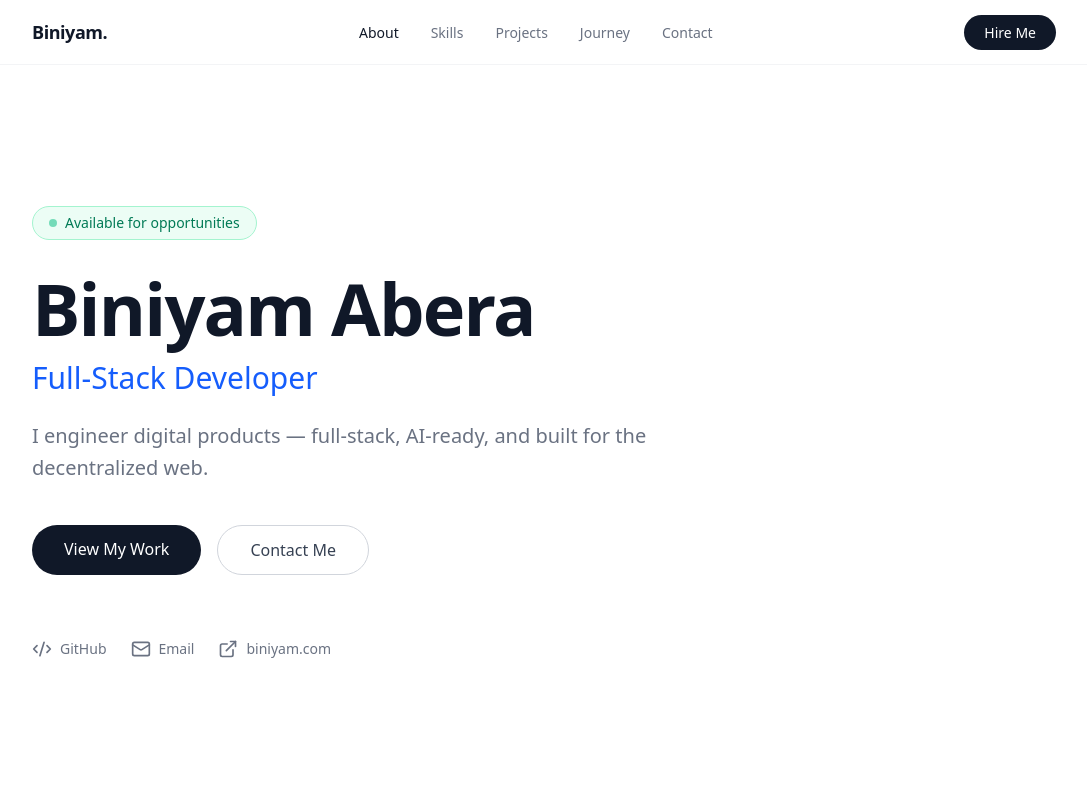
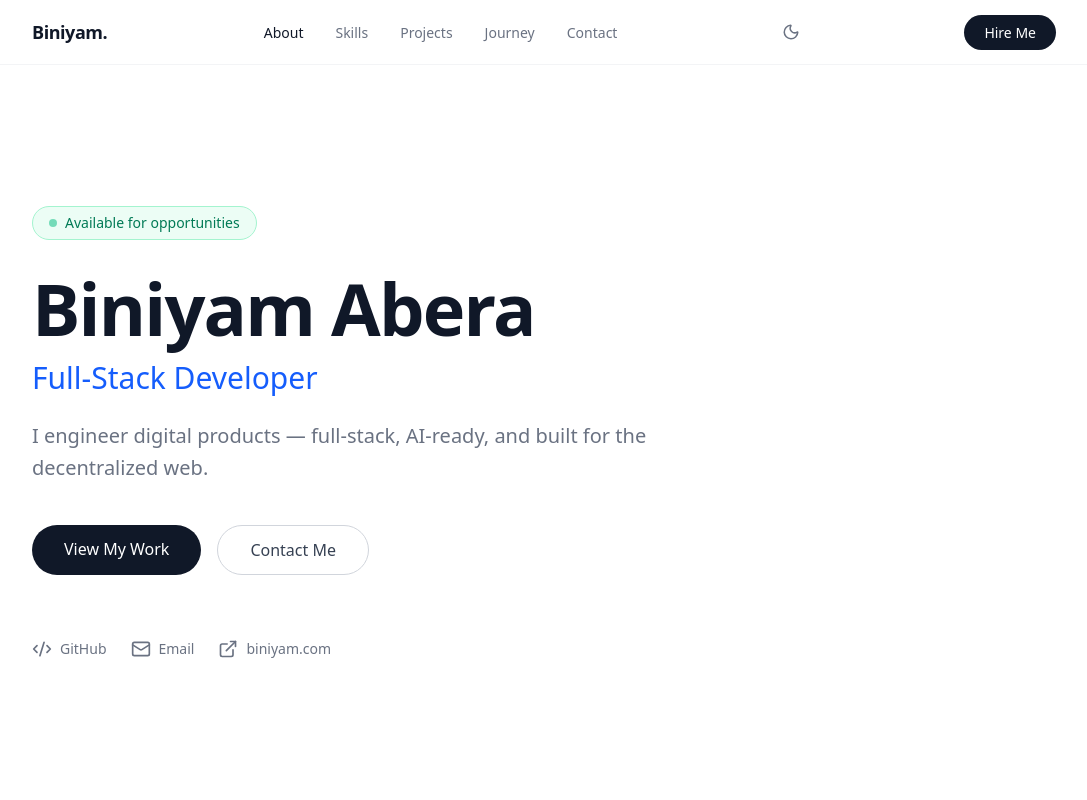
Before and after one commit to binicode/biniyam-portfolio, a Next.js app: page / in a window 1280 px wide. Shown: the top 800 px of the page, without its empty margins (96-1183 px from the left). Built offline with nearby package versions, Linux system fonts and the light colour scheme.

Commit message:
feat: add dark mode toggle to Navbar

```diff
--- a/src/components/ui/Navbar.tsx
+++ b/src/components/ui/Navbar.tsx
@@ -1,9 +1,10 @@
 "use client";
 
+import { useTheme } from "next-themes";
+import { Menu, X, Sun, Moon } from "lucide-react";
 import { useState, useEffect } from "react";
 import Link from "next/link";
 import { motion, AnimatePresence } from "framer-motion";
-import { Menu, X } from "lucide-react";
 import { cn } from "@/lib/utils";
 
 const navLinks = [
@@ -65,6 +66,8 @@ export default function Navbar() {
         return () => { document.body.style.overflow = ""; };
     }, [isMenuOpen]);
 
+    const { theme, setTheme } = useTheme();
+
     return (
         <header
             className={cn(
@@ -105,6 +108,14 @@ export default function Navbar() {
                         </li>
                     ))}
                 </ul>
+
+                <button
+                    onClick={() => setTheme(theme === "dark" ? "light" : "dark")}
+                    aria-label="Toggle theme"
+                    className="p-2 text-gray-500 hover:text-gray-900 dark:text-gray-400 dark:hover:text-white transition-colors"
+                >
+                    {theme === "dark" ? <Sun size={18} /> : <Moon size={18} />}
+                </button>
 
                 {/* Desktop CTA */}
                 <div className="hidden md:block">
@@ -165,6 +176,15 @@ export default function Navbar() {
                             Hire Me
                         </Link>
 
+                        <button
+                            onClick={() => setTheme(theme === "dark" ? "light" : "dark")}
+                            aria-label="Toggle theme"
+                            className="inline-flex items-center gap-2 text-gray-500 dark:text-gray-400"
+                        >
+                            {theme === "dark" ? <Sun size={20} /> : <Moon size={20} />}
+                            <span className="text-sm">{theme === "dark" ? "Light Mode" : "Dark Mode"}</span>
+                        </button>
+
                         {/* Bottom Info */}
                         <div className="mt-auto flex flex-col gap-2">
                             <p className="text-sm text-gray-400">Based in Addis Ababa, Ethiopia</p>
```
